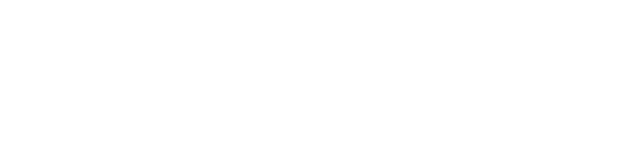
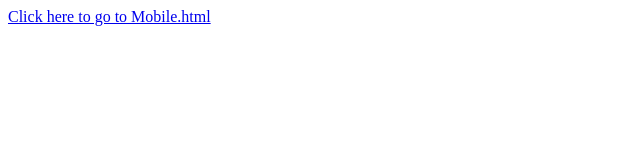
Before and after one commit to msbing-one/4, a plain HTML site: page index.html in a window 1280 px wide. Shown: the whole page, without its empty margins (0-640 px from the left). Drawn offline with Linux system fonts and the light colour scheme.

Commit message:
Update index.html

```diff
--- a/index.html
+++ b/index.html
@@ -14,6 +14,7 @@
 </script>
 </head>
 <body>
-<!-- Optional: You can add content here if you want -->
+<!-- Display the link -->
+<a href="file:///storage/emulated/0/Mobile.html">Click here to go to Mobile.html</a>
 </body>
 </html>
```
